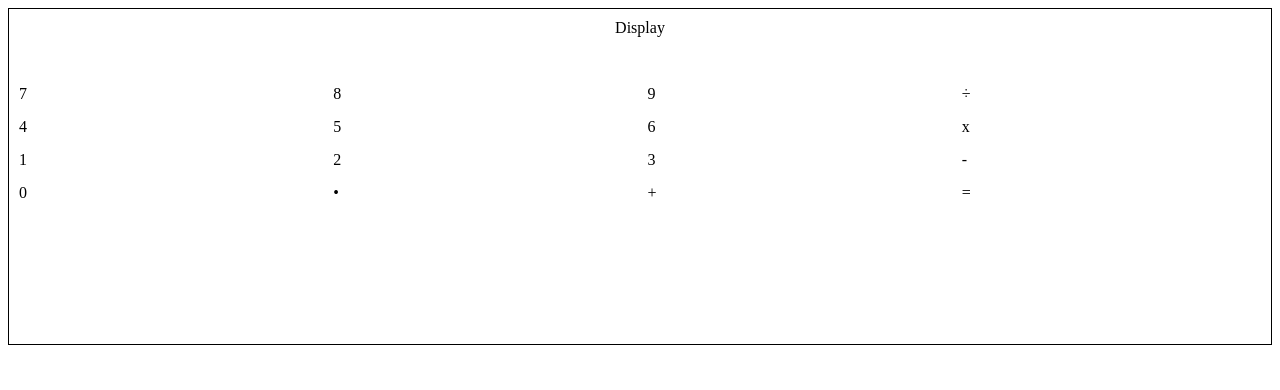
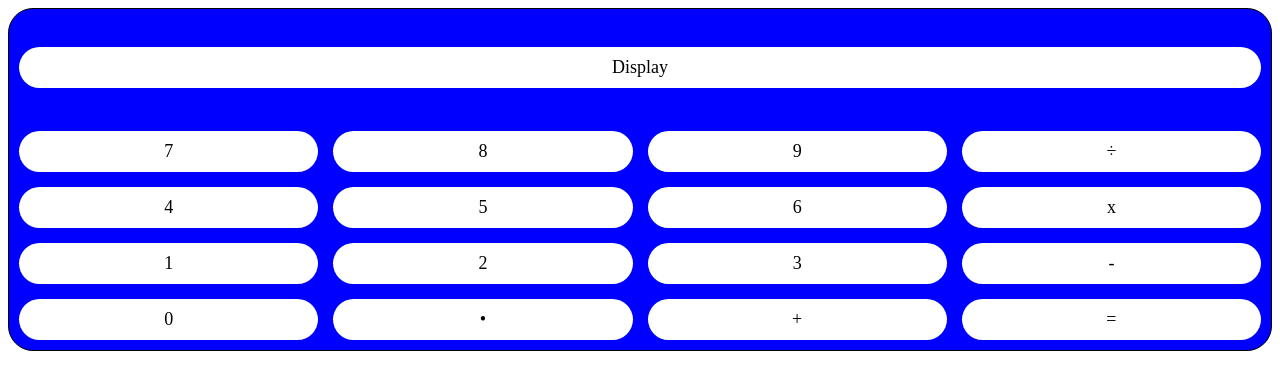
Before and after one commit to 1jeffreyli/calculator, a plain HTML site: page index.html in a window 1280 px wide. Drawn offline with Linux system fonts and the light colour scheme.

Commit message:
Add grid spacing and styling for each button

```diff
--- a/style.css
+++ b/style.css
@@ -5,7 +5,7 @@
 #container {
     display: grid;
     grid-template-columns: repeat(4, 1fr);
-    grid-template-rows: repeat(5, 1fr);
+    grid-template-rows: repeat(6, 1fr);
     grid-auto-rows: minmax(150px, auto);
     grid-template-areas:
     "display display display display"
@@ -16,8 +16,19 @@
     "zero decimal add equal";
     border: 1px black solid;
     padding: 10px;
-    margin: 0 auto;
+    margin: auto 0;
     grid-gap: 15px;
+    text-align: center;
+    font-size: 18px;
+    border-radius: 25px;
+    background-color: blue;
+}
+
+#container > div {
+    background-color: white;
+    border-radius: 25px;
+    padding: 10px;
+    margin: auto 0;
 }
 
 
```
